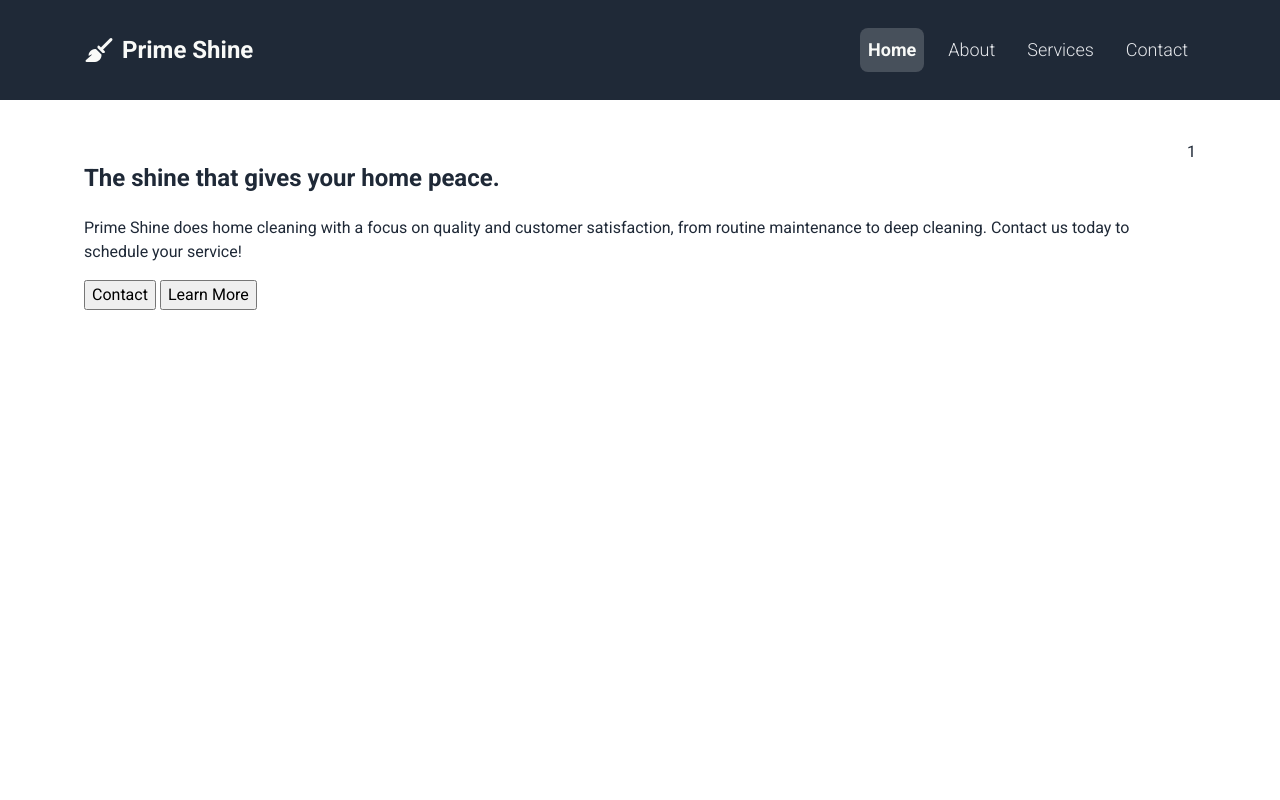
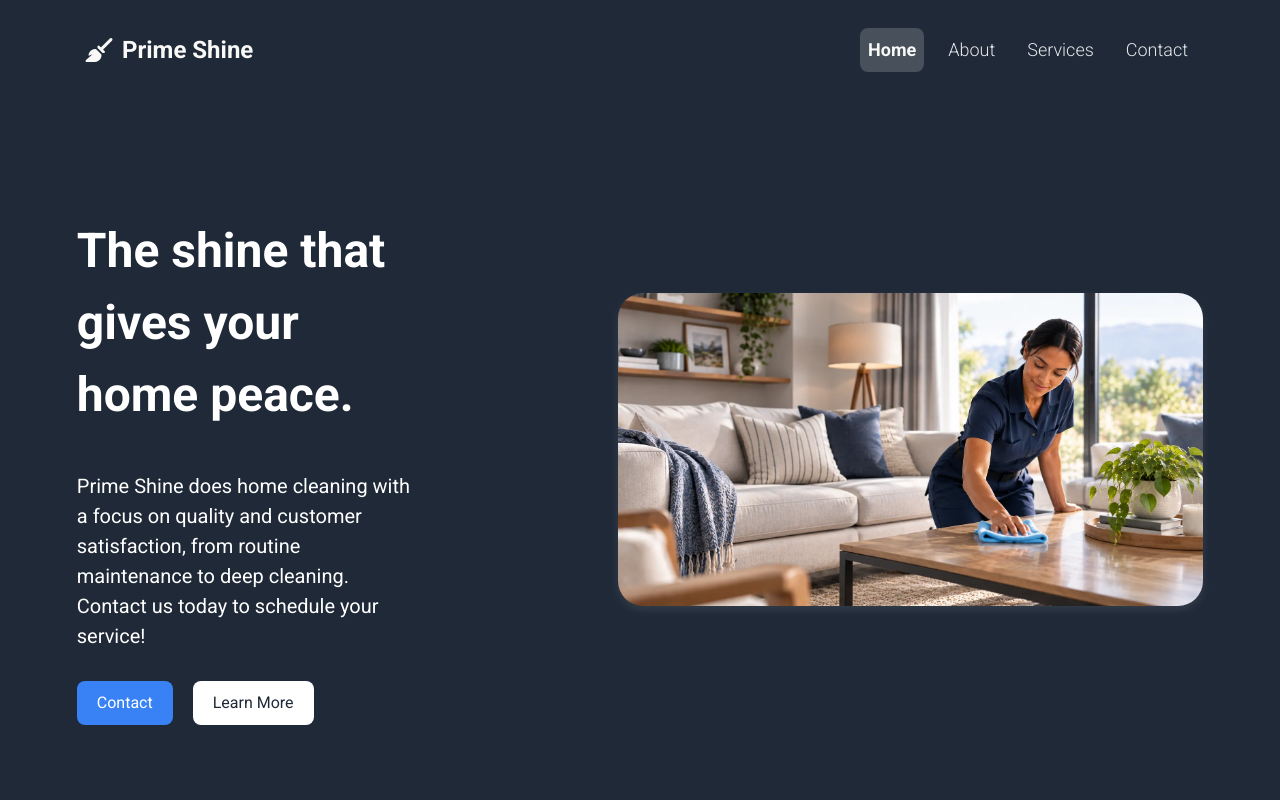
Before and after one commit to seanhoenderdos/ai-fd-group-assignment, a plain HTML site: page index.html in a window 1280 px wide. Shown: the top 800 px of the page. Drawn offline with Linux system fonts and the light colour scheme; files whose address does not match are found by name.

Commit message:
Implement hero section on home

```diff
--- a/Css/pages/home.css
+++ b/Css/pages/home.css
@@ -1,5 +1,115 @@
+.home-container {
+    display: flex;
+    flex-direction: row;
+    color: var(--color-white);
+    justify-content: center;
+    align-items: center;
+}
+
 .hero {
     display: flex;
     flex-direction: row;
     min-height: calc(100vh - 100px);
+    max-width: calc(100% - 12%);
+    background-color: var(--color-dark);
+    width: 100%;
+    gap: 200px;
 }
+
+
+.hero-left {
+    display: flex;
+    flex-direction: column;
+    justify-content: center;
+}
+
+.hero-right {
+    display: flex;
+    justify-content: center;
+    align-items: center;
+}
+
+.hero-title {
+    font-size: 3rem;
+    margin-bottom: 20px;
+    max-width: 700px;
+}
+
+.hero-description {
+    font-size: 1.25rem;
+    margin-bottom: 30px;
+    max-width: 600px;
+}
+
+.hero-buttons {
+    display: flex;
+    gap: 20px;
+}
+
+.btn-primary {
+    background-color: var(--color-primary);
+    color: var(--color-white);
+    border: none;
+    padding: 10px 20px;
+    font-size: 1rem;
+    cursor: pointer;
+    border-radius: 8px;
+}
+
+.btn-secondary {
+    background-color: var(--color-white);
+    color: var(--color-dark);
+    border: none;
+    padding: 10px 20px;
+    font-size: 1rem;
+    cursor: pointer;
+    border-radius: 8px;
+}
+
+.hero-image {
+    height: auto;
+    border-radius: 25px;
+    box-shadow: 0 4px 8px rgba(250, 249, 249, 0.1);
+    transition: transform 0.3s ease-in-out;
+}
+
+.hero-image:hover {
+    transform: scale(1.05);
+}
+
+@media (max-width: 768px) {
+    .home-container {
+        flex-direction: column;
+        align-items: center;
+    }
+
+    .hero {
+        flex-direction: column-reverse;
+        justify-content: flex-end;
+        text-align: start;
+        gap: 10px;
+    }
+
+    .hero-left, .hero-right {
+        padding: 20px;
+    }
+
+    .hero-buttons {
+        flex-direction: column;
+        gap: 10px;
+    }
+
+    .hero-image {
+        width: 100%;
+        height: auto;
+        max-width: 100%;
+    }
+
+    .hero-title {
+        font-size: 2rem;
+    }
+
+    .hero-description {
+        font-size: 1rem;
+    }
+}
--- a/Css/style.css
+++ b/Css/style.css
@@ -53,6 +53,7 @@
     --font-weight-normal: 400;
     --font-weight-bold: 700;
     --font-weight-extra-bold: 800;
+}
 
     /* base styles */
     *,
@@ -67,7 +68,7 @@
         font-size: var(--font-size-body);
         font-weight: var(--font-weight-normal);
         color: var(--color-dark);
-        background-color: var(--color-white);
+        background-color: var(--color-dark);
         line-height: 1.5;
     }
 
@@ -83,7 +84,6 @@
     textarea {
         font: inherit;
     }
-}
 
 /* page structure */
 .site-page {
--- a/index.html
+++ b/index.html
@@ -39,17 +39,28 @@
     </header>
 
 
-    <main class="site-main site-container" id="main-content" tabindex="-1">
-        <section class="hero">
-            <div>
-                <h1>The shine that gives your home peace.</h1>
-                <p>Prime Shine does home cleaning with a focus on quality and customer satisfaction, from routine maintenance to deep cleaning. Contact us today to schedule your service!</p>
-                <button>Contact</button>
-                <button>Learn More</button>
+    <main class="home-container" id="main-content" tabindex="-1">
+        <section id="home" class="hero">
+            <div class="hero-left">
+                <h1 class="hero-title">The shine that gives your home peace.</h1>
+                <p class="hero-description">Prime Shine does home cleaning with a focus on quality and customer satisfaction, from routine maintenance to deep cleaning. Contact us today to schedule your service!</p>
+
+                <div class="hero-buttons">
+                    <button class="btn-primary">Contact</button>
+                    <button class="btn-secondary">Learn More</button>
+                </div>
             </div>
 
-            <div>
-                <div>1</div>
+            <div class="hero-right">
+                <picture>
+                    <img
+                     src="./assets/images/homeHero.webp" alt="A clean and organized living room with sunlight streaming through the windows."
+                     class="hero-image"
+                     width="1200"
+                     height="900"
+                     fetchpriority="high"
+                     >
+                </picture>
             </div>
         </section>
     </main>
```
Also changed, not shown: AI-USAGE.md (+22 -0 lines), assets/images/homeHero.webp (added), evidence/images/sean/hero-image-evidence.png (added).
